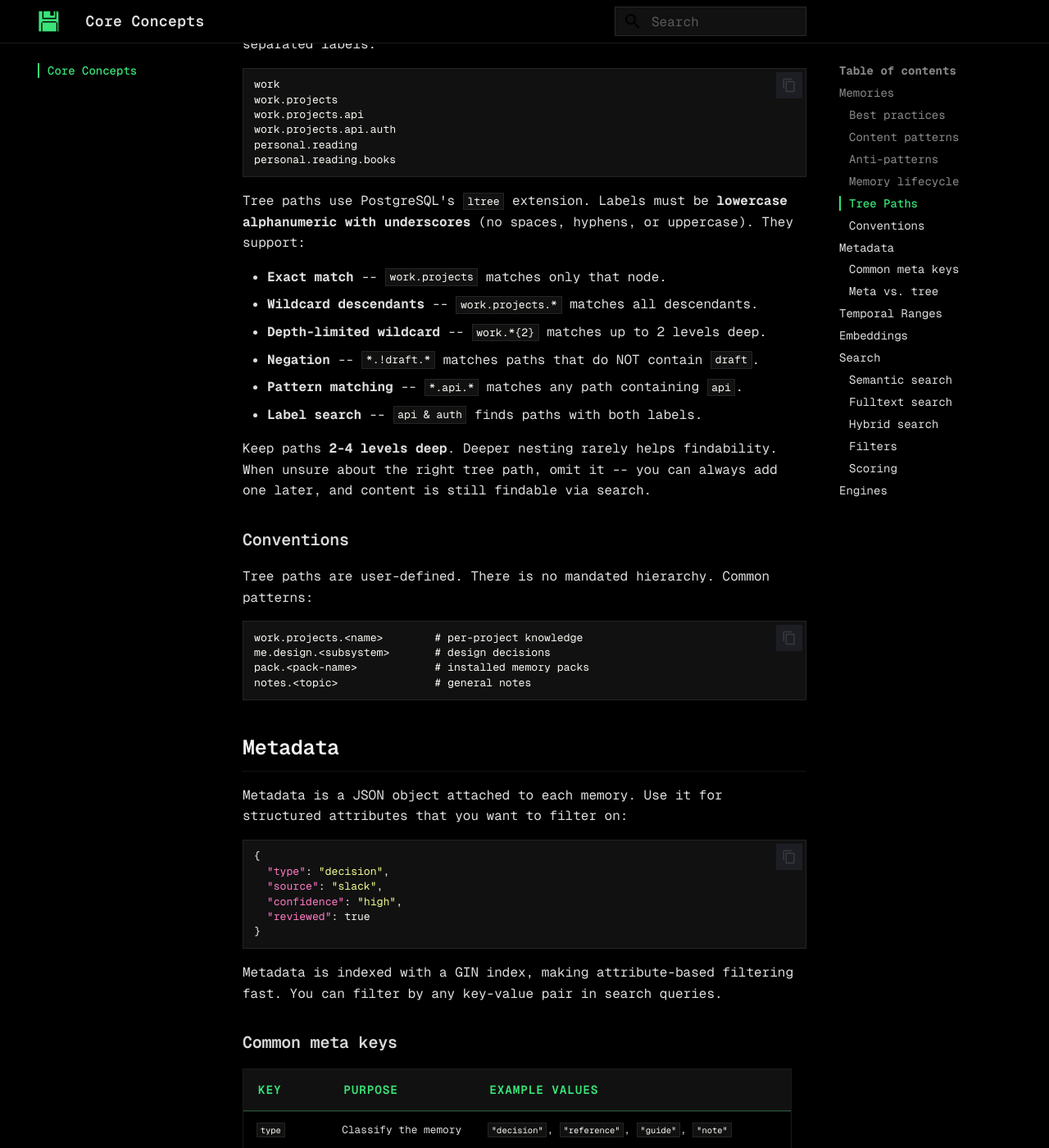
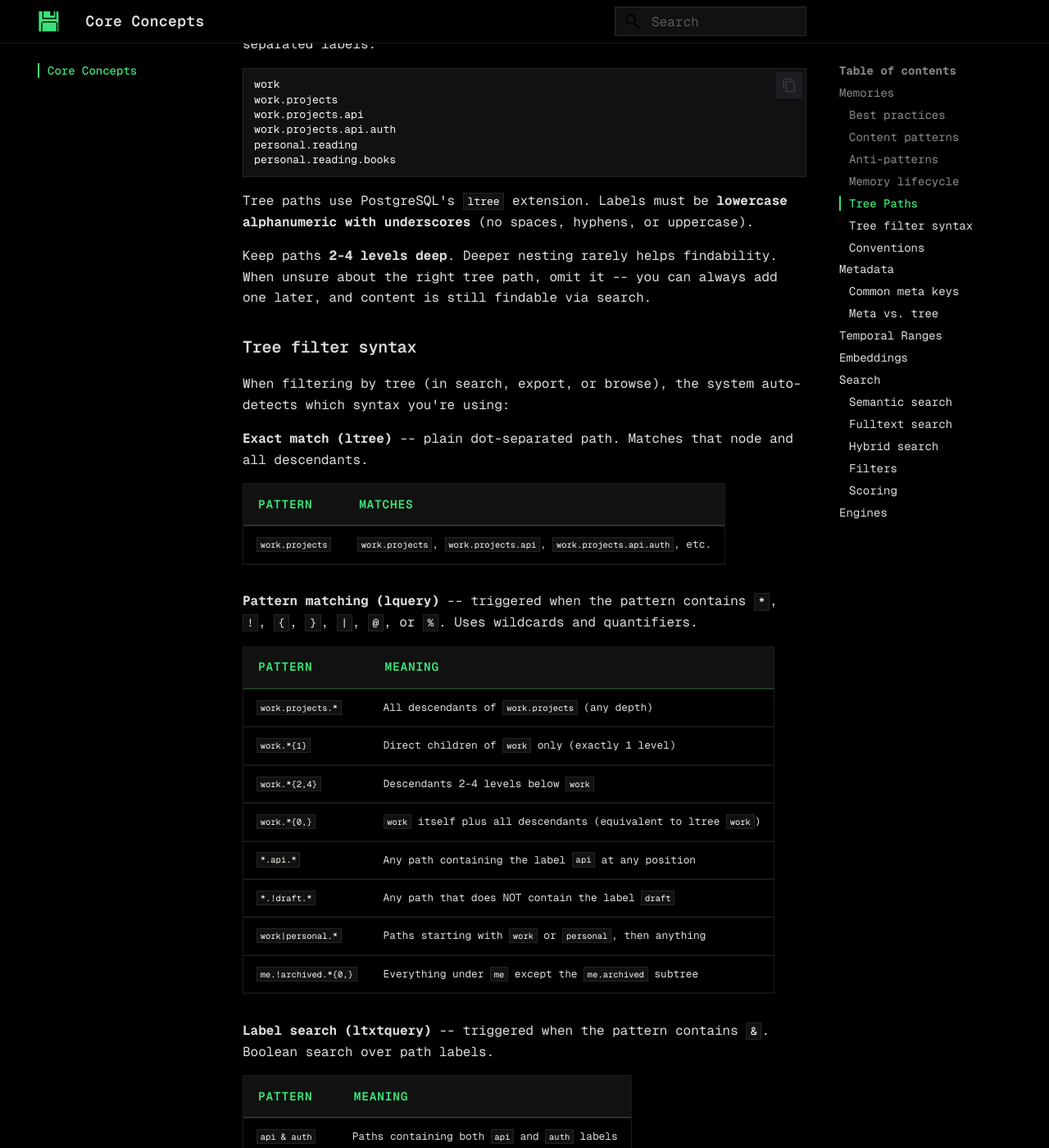
Before and after one commit to timescale/memory-engine, an MkDocs documentation site: the page built from docs/concepts.md, in a window 1280 px wide and 1400 px high, scrolled down 1928 px. Shown: the whole window at 82% size. Built offline with MkDocs 1.6.1 and Material for MkDocs 9.7.7, drawn with Linux system fonts in a browser that asks for light colours; comment, search, counter and statistics services are not loaded; some of the changed text lies outside the part shown.

Commit message:
docs: consolidate tree filter syntax reference in concepts.md
Add comprehensive reference with auto-detection rules, lquery
quantifiers, negation, OR patterns, and ltxtquery boolean operators.
Other docs now link to this single reference instead of duplicating.

````diff
--- a/docs/concepts.md
+++ b/docs/concepts.md
@@ -52,16 +52,40 @@ personal.reading
 personal.reading.books
 ```
 
-Tree paths use PostgreSQL's `ltree` extension. Labels must be **lowercase alphanumeric with underscores** (no spaces, hyphens, or uppercase). They support:
-
-- **Exact match** -- `work.projects` matches only that node.
-- **Wildcard descendants** -- `work.projects.*` matches all descendants.
-- **Depth-limited wildcard** -- `work.*{2}` matches up to 2 levels deep.
-- **Negation** -- `*.!draft.*` matches paths that do NOT contain `draft`.
-- **Pattern matching** -- `*.api.*` matches any path containing `api`.
-- **Label search** -- `api & auth` finds paths with both labels.
+Tree paths use PostgreSQL's `ltree` extension. Labels must be **lowercase alphanumeric with underscores** (no spaces, hyphens, or uppercase).
 
 Keep paths **2-4 levels deep**. Deeper nesting rarely helps findability. When unsure about the right tree path, omit it -- you can always add one later, and content is still findable via search.
+
+### Tree filter syntax
+
+When filtering by tree (in search, export, or browse), the system auto-detects which syntax you're using:
+
+**Exact match (ltree)** -- plain dot-separated path. Matches that node and all descendants.
+
+| Pattern | Matches |
+|---------|---------|
+| `work.projects` | `work.projects`, `work.projects.api`, `work.projects.api.auth`, etc. |
+
+**Pattern matching (lquery)** -- triggered when the pattern contains `*`, `!`, `{`, `}`, `|`, `@`, or `%`. Uses wildcards and quantifiers.
+
+| Pattern | Meaning |
+|---------|---------|
+| `work.projects.*` | All descendants of `work.projects` (any depth) |
+| `work.*{1}` | Direct children of `work` only (exactly 1 level) |
+| `work.*{2,4}` | Descendants 2-4 levels below `work` |
+| `work.*{0,}` | `work` itself plus all descendants (equivalent to ltree `work`) |
+| `*.api.*` | Any path containing the label `api` at any position |
+| `*.!draft.*` | Any path that does NOT contain the label `draft` |
+| `work|personal.*` | Paths starting with `work` or `personal`, then anything |
+| `me.!archived.*{0,}` | Everything under `me` except the `me.archived` subtree |
+
+**Label search (ltxtquery)** -- triggered when the pattern contains `&`. Boolean search over path labels.
+
+| Pattern | Meaning |
+|---------|---------|
+| `api & auth` | Paths containing both `api` and `auth` labels |
+| `api | auth` | Paths containing either label |
+| `api & !draft` | Paths with `api` but not `draft` |
 
 ### Conventions
 
````
Also changed, not shown: docs/cli/me-memory.md (+1 -1 lines), docs/mcp/me_memory_export.md (+1 -1 lines), docs/mcp/me_memory_search.md (+10 -6 lines).
